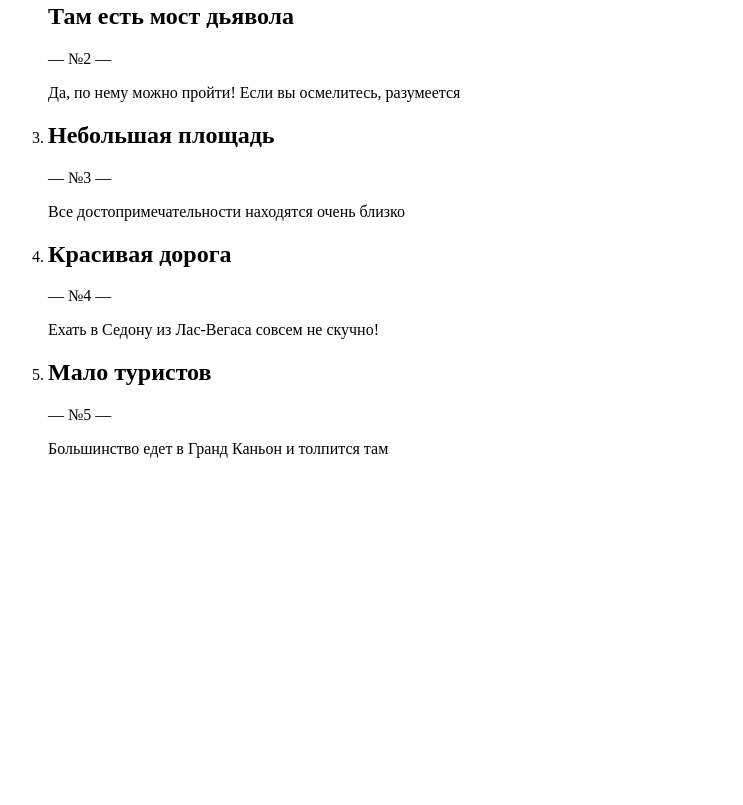
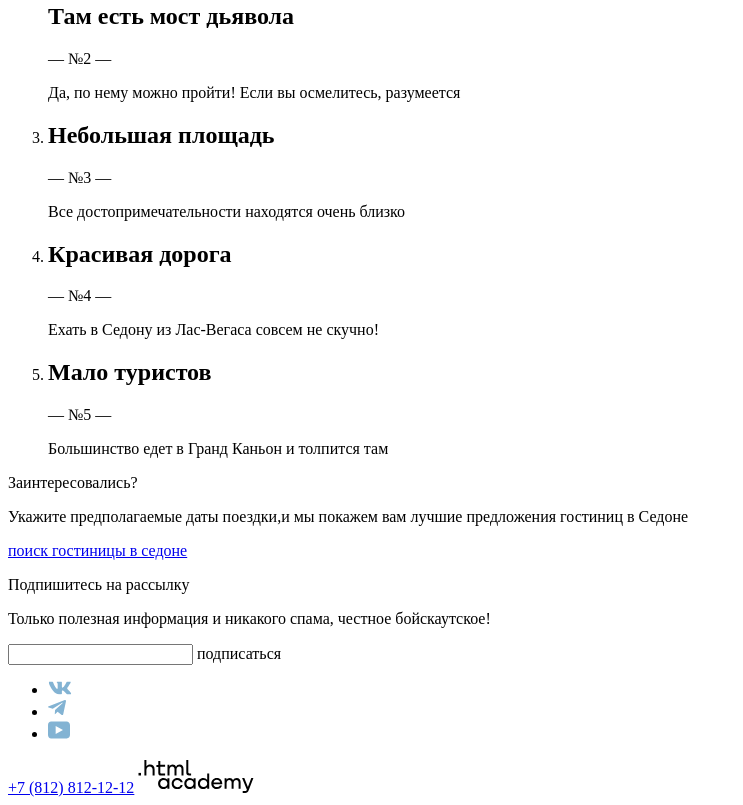
Before and after one commit to htmlacademy-htmlcss/1818341-sedona-34, a plain HTML site: page index.html in a window 1280 px wide. Shown: the part 926-1731 px from the top of the page, without its empty margins (0-743 px from the left). Before the commit the page ends 1400 px from the top, so only its background shows below. Drawn offline with Linux system fonts and the light colour scheme.

Commit message:
почти доделал index

```diff
--- a/index.html
+++ b/index.html
@@ -81,6 +81,27 @@
           </li>
         </ol>
       </div>
+      <div>
+        <p>Заинтересовались?</p>
+        <p>Укажите предполагаемые даты поездки,и мы покажем вам лучшие предложения гостиниц в Седоне</p>
+        <a href="#">поиск гостиницы в седоне</a>
+      </div>
+      <div>
+        <p>Подпишитесь на рассылку</p>
+        <p>Только полезная информация и никакого спама, честное бойскаутское!</p>
+        <form action="">
+          <input type="text"> подписаться
+        </form>
+      </div>
     </main>
+    <footer>
+      <ul>
+        <li><a href="https://vk.com/htmlacademy" target="_blank"><img src="images/social-vk.svg" alt="вконтакте." width="24" height="14" title="Вконтакте"></a></li>
+        <li><a href="https://t.me/htmlacademy" target="_blank"><img src="images/social-telegram.svg" alt="ссылка на телеграмм." width="18" height="18" title="телеграмм"></a></li>
+        <li><a href="https://www.youtube.com/user/htmlacademyru" target="_blank"><img src="images/social-youtube.svg" alt="ссылка на ютуб канал." width="22" height="18" title="ютуб канал"></a></li>
+      </ul>
+      <span><a href=”tel:+78128121212>+7 (812) 812-12-12</a></span>
+      <a href="https://htmlacademy.ru/" target="_blank" title="на главную страницу сайта разработчика"><img src="images/logo_htmlacademy.svg" alt="логотип." width="116" height="34"></a>
+    </footer>
   </body>
 </html>
```
Also changed, not shown: images/footer-background.jpg (added), images/logo_htmlacademy.svg (added), images/social-telegram.svg (added), images/social-vk.svg (added), images/social-youtube.svg (added).
